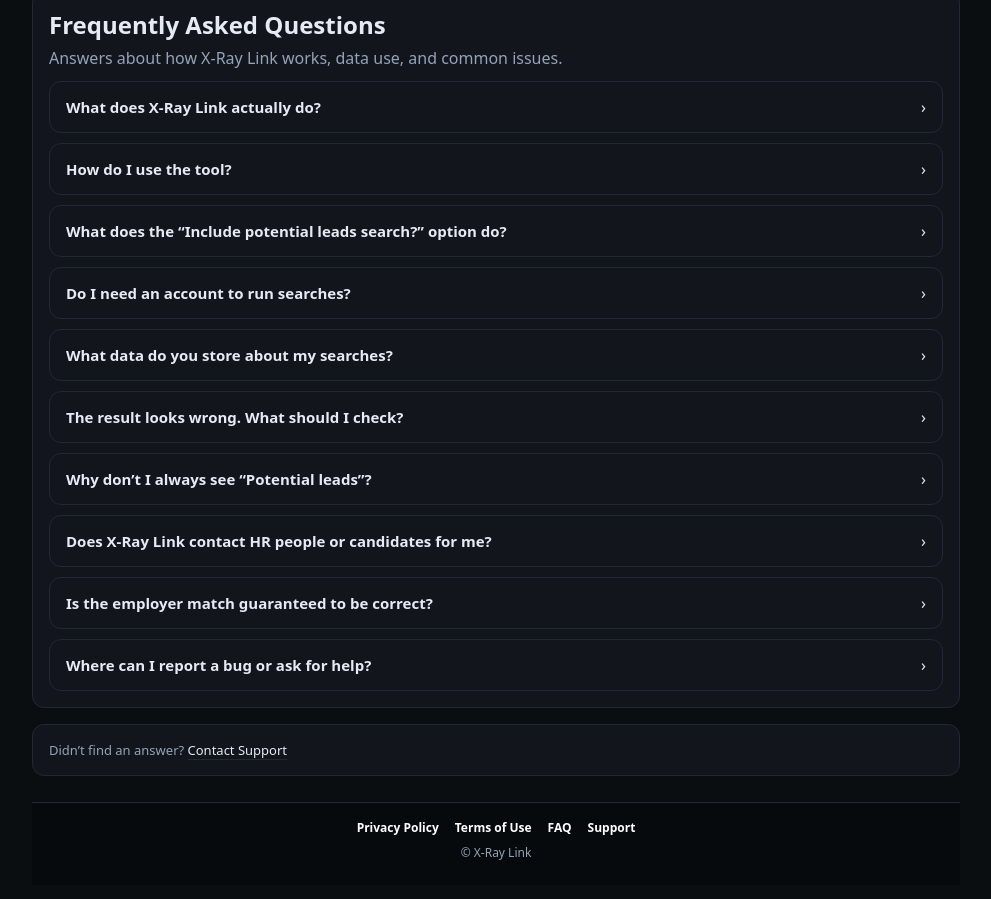
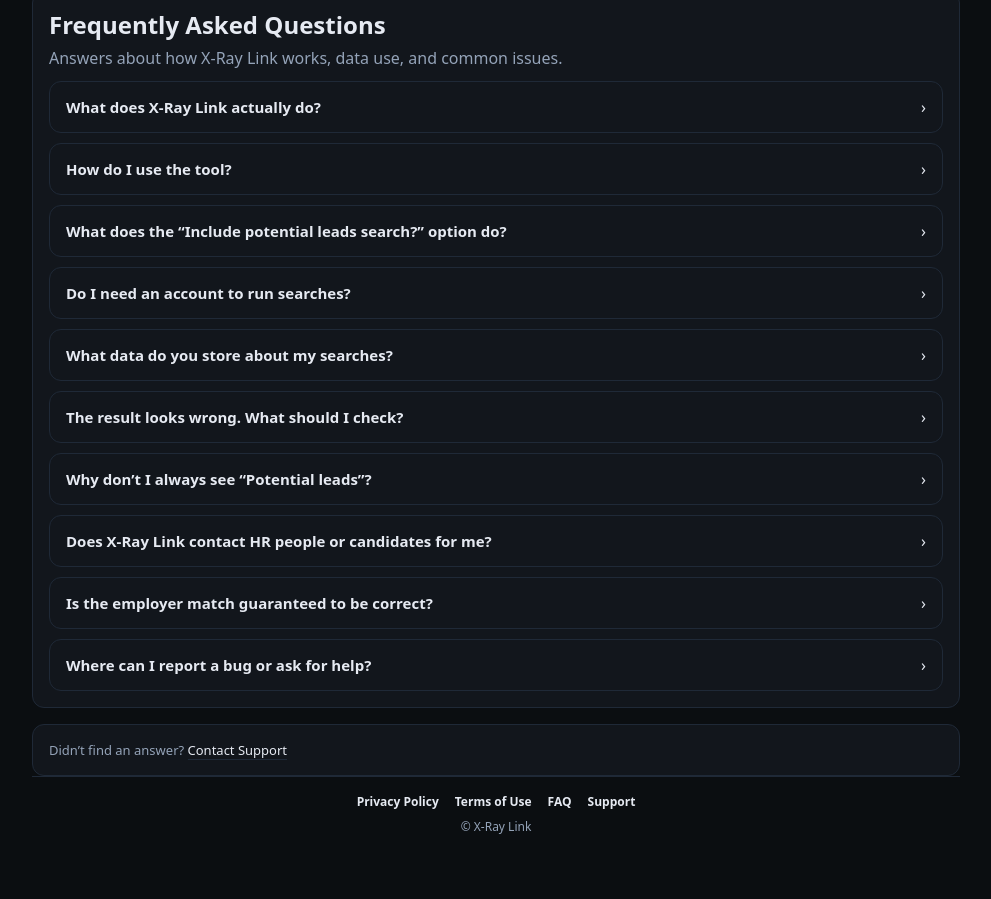
Before and after one commit to daniil-tkachov-crewdog/gatecrasher-public, a website: page public/FAQ.html in a window 1280 px wide. Shown: the part 89-988 px from the top of the page, without its empty margins (144-1135 px from the left). After the commit the page ends 964 px from the top, so only its background shows below. Drawn offline with Linux system fonts and the light colour scheme.

Commit message:
Update FAQ.html

```diff
--- a/public/FAQ.html
+++ b/public/FAQ.html
@@ -69,11 +69,14 @@
 
       /* Footer (same as run.html enhanced footer) */
       .footer {
-        margin: 26px 0 0;
+        flex-shrink: 0;
+        width: 100%;
+        background: var(--footer);
         padding: 16px 12px 24px;
-        background: #070a0d;
         border-top: 1px solid var(--border);
-        font-size: 12px; text-align: center;
+        font-size: 12px;
+        text-align: center;
+        margin: 0; /* no gaps */
       }
       .footer-nav {
         display: flex;
@@ -82,15 +85,9 @@
         flex-wrap: wrap;
         margin-bottom: 8px;
       }
-      .footer a {
-        color: #ffffff;
-        text-decoration: none;
-        font-weight: 600;
-      }
-      .footer a:hover,
-      .footer a:focus { text-decoration: underline; }
+      .footer a { color: var(--text); text-decoration: none; font-weight: 600; }
+      .footer a:hover, .footer a:focus { text-decoration: underline; }
       .footer-copy { color: var(--muted); }
-
       @media (max-width: 840px) {
         .footer-nav { flex-direction: column; align-items: center; gap: 10px; }
       }
@@ -230,7 +227,7 @@
         <nav class="footer-nav" aria-label="Footer">
           <a href="./Privacy_policy.html">Privacy Policy</a>
           <a href="./Terms_of_use.html">Terms of Use</a>
-          <a href="./FAQ.html" aria-current="page">FAQ</a>
+          <a href="./FAQ.html">FAQ</a>
           <a href="./Support.html">Support</a>
         </nav>
         <div class="footer-copy">© X-Ray Link</div>
```
